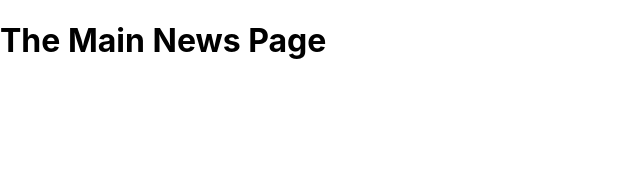
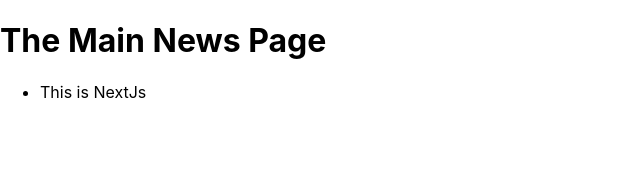
Before and after one commit to calls9-jacobmarsay/NextJS_APP, a Next.js app: page /news in a window 1280 px wide. Shown: the top 172 px of the page, without its empty margins (0-640 px from the left). Built offline with nearby package versions, Linux system fonts and the light colour scheme.

Commit message:
Added links between components

```diff
--- a/pages/news/index.js
+++ b/pages/news/index.js
@@ -1,6 +1,16 @@
+import { Fragment } from "react";
+import Link from "next/link";
+
 const NewsPage = () => {
     return(
-        <h1>The Main News Page</h1>
+         <Fragment>
+            <h1>The Main News Page</h1>
+            <ul>
+                <li>
+                    <Link href="news/this-is-next-js">This is NextJs</Link>
+                </li>
+            </ul>
+        </Fragment>
     );
 }
 
```
Also changed, not shown: pages/index.js (+6 -1 lines).
